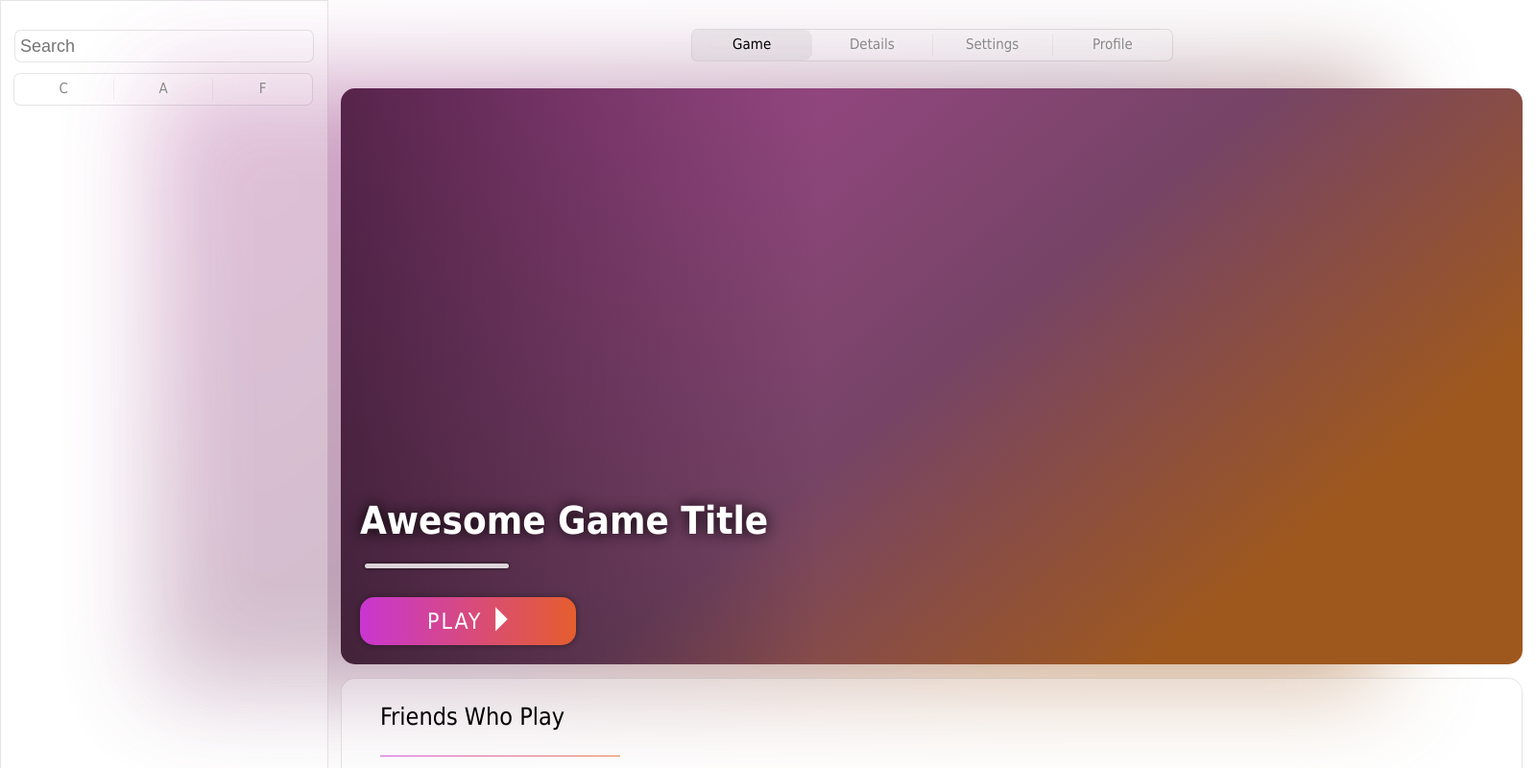
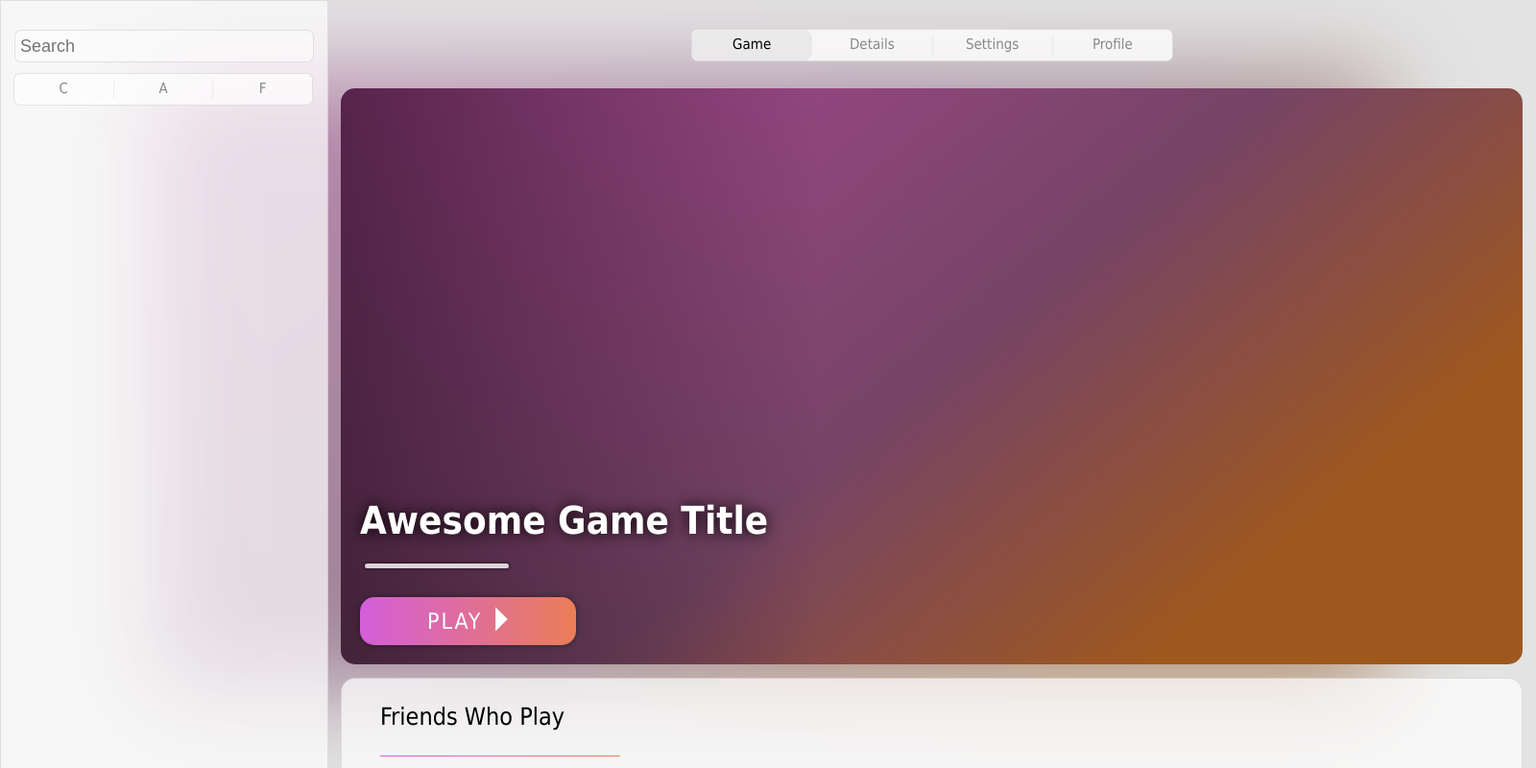
Before and after one commit to GreysonFlippo1/RadiumLauncher, an Electron app: page index.html in a window 1600 px wide. Shown: the whole page at 96% size. Drawn offline with Linux system fonts and the light colour scheme.

Commit message:
light theme updates

```diff
--- a/styles.css
+++ b/styles.css
@@ -472,12 +472,12 @@ body {
 
     #appList {
         border: 1px solid rgba(0,0,0,0.1);
-        background-color: rgba(255,255,255,0.3);
+        background-color: rgba(255,255,255,0.7);
     }
 
     #textFilter {
         border: 1px solid rgba(0,0,0,0.1);
-        background-color: rgba(255,255,255,0.1);
+        background-color: rgba(255,255,255,0.5);
         color: #000;
     }
 
@@ -487,12 +487,12 @@ body {
 
     #navBar {
         border: 1px solid rgba(0,0,0,0.1);
-        background-color: rgba(255,255,255,0.1);
+        background-color: rgba(255,255,255,0.8);
     }
 
     .navItem {
         color: #888;
-        text-shadow: 1px -1px 5px rgba(255,255,255,0.64);
+        text-shadow: 1px -1px 5px rgba(255,255,255,0.7);
     }
 
     .activeFilter {
@@ -515,11 +515,11 @@ body {
     }
 
     #backgroundFilter {
-        background-color: rgba(255, 255, 255, 0.5);
+        background-color: rgba(199, 199, 199, 0.5);
     }
 
     .pane {
-        background-color: rgba(255,255,255,0.3);
+        background-color: rgba(255,255,255,0.7);
         border: 1px solid rgba(0,0,0,0.1);
     }
 
@@ -527,8 +527,12 @@ body {
         stroke: rgba(255,255,255,0.5);
     }
 
+    .activementProgressRing {
+        opacity: 0.8;
+    }
+
     #filterBar {
-        background-color: rgba(255,255,255,0.1);
+        background-color: rgba(255,255,255,0.7);
         border: 1px solid rgba(0,0,0,0.1);
     }
 
@@ -552,11 +556,12 @@ body {
     }
 
     #playButton {
-        background-image: linear-gradient(90deg, rgba(201, 54, 209, 1) 0%, rgba(229, 94, 45, 1) 100%);
+        background-color: #fff;
+        background-image: linear-gradient(90deg, rgba(201, 54, 209, 0.8) 0%, rgba(229, 94, 45, 0.8) 100%);
     }
 
     #playButton:hover {
-        background-image: linear-gradient(90deg, rgba(201, 54, 209, 0.8) 0%, rgba(229, 94, 45, 0.8) 100%);
+        background-image: linear-gradient(90deg, rgba(201, 54, 209, 0.9) 0%, rgba(229, 94, 45, 0.9) 100%);
         cursor: pointer;
         color: #ffffff;
     }
```
